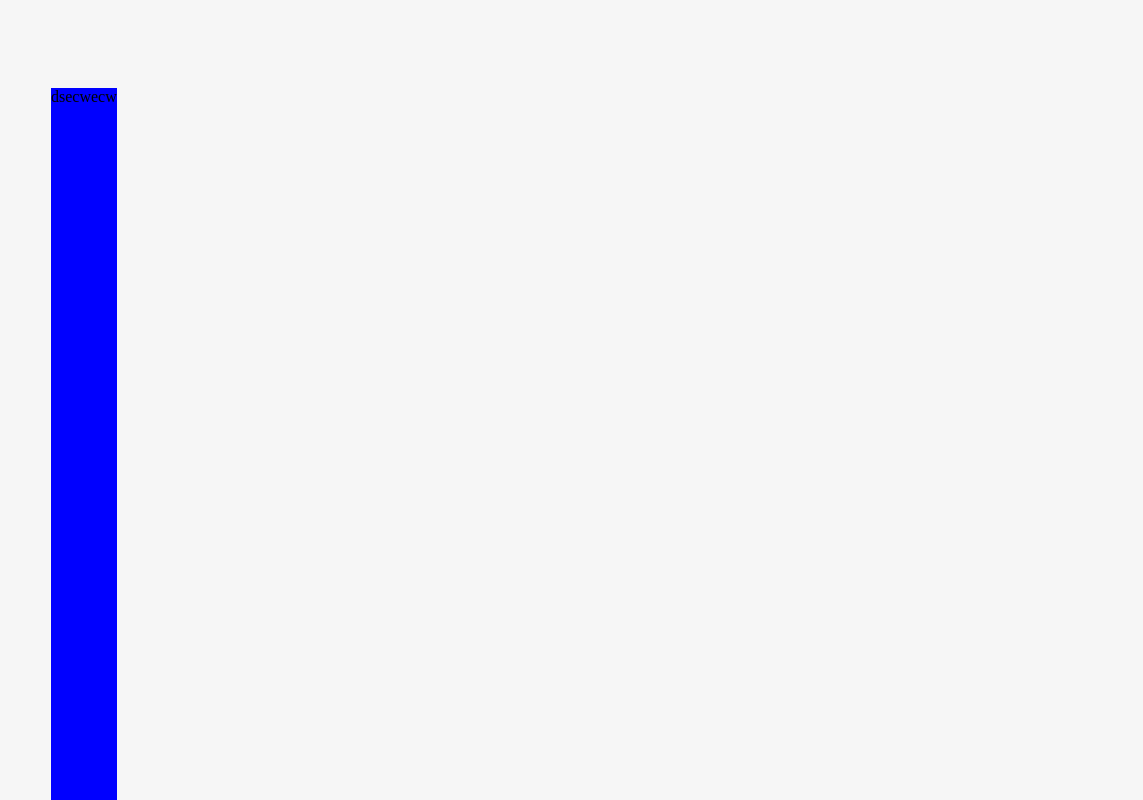
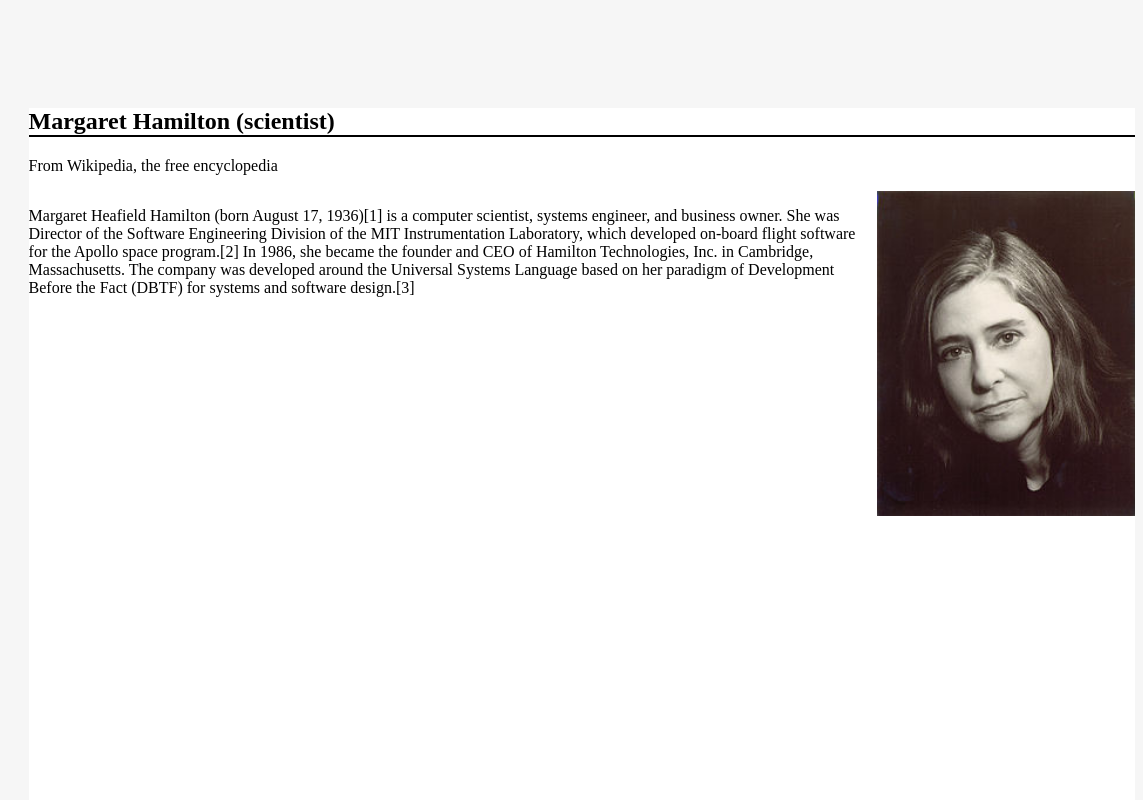
Before and after one commit to greenfox-velox/danielliptak, a plain HTML site: page week2/wiki/wiki.html in a window 1280 px wide. Shown: the top 800 px of the page, 137-1280 px from the left. Drawn offline with Linux system fonts and the light colour scheme.

Commit message:
position the picture next to the text

```diff
--- a/week2/wiki/style/wiki.css
+++ b/week2/wiki/style/wiki.css
@@ -13,13 +13,14 @@ body {
 }
 main {
   height: 5465px;
-  background-color: blue;
+  background-color: white;
 }
 aside {
   width: 180px;
 }
 .main {
   display: block;
+  width: 100%;
 }
 header {
   height: 80px;
@@ -35,3 +36,9 @@ header {
 .sidebar p {
   border-top: 1px solid grey;
 }
+h1 {
+  border-bottom: 2px solid black;
+}
+.text-and-picture {
+  display: flex;
+}
--- a/week2/wiki/wiki.html
+++ b/week2/wiki/wiki.html
@@ -65,7 +65,15 @@
 
         </header>
         <main>
-dsecwecw
+          <section class="first">
+            <h1>Margaret Hamilton (scientist)</h2>
+            <p>From Wikipedia, the free encyclopedia</p>
+            <div class="text-and-picture">
+              <p>Margaret Heafield Hamilton (born August 17, 1936)[1] is a computer scientist, systems engineer, and business owner. She was Director of the Software Engineering Division of the MIT Instrumentation Laboratory, which developed on-board flight software for the Apollo space program.[2] In 1986, she became the founder and CEO of Hamilton Technologies, Inc. in Cambridge, Massachusetts. The company was developed around the Universal Systems Language based on her paradigm of Development Before the Fact (DBTF) for systems and software design.[3]</p>
+              <img src="images/Margaret_Hamilton.jpg" alt="profi"/>
+            </div>
+          </section>
+
         </main>
       <div>
     <footer>
```
Also changed, not shown: week2/wiki/images/Margaret_Hamilton.jpg (added).
